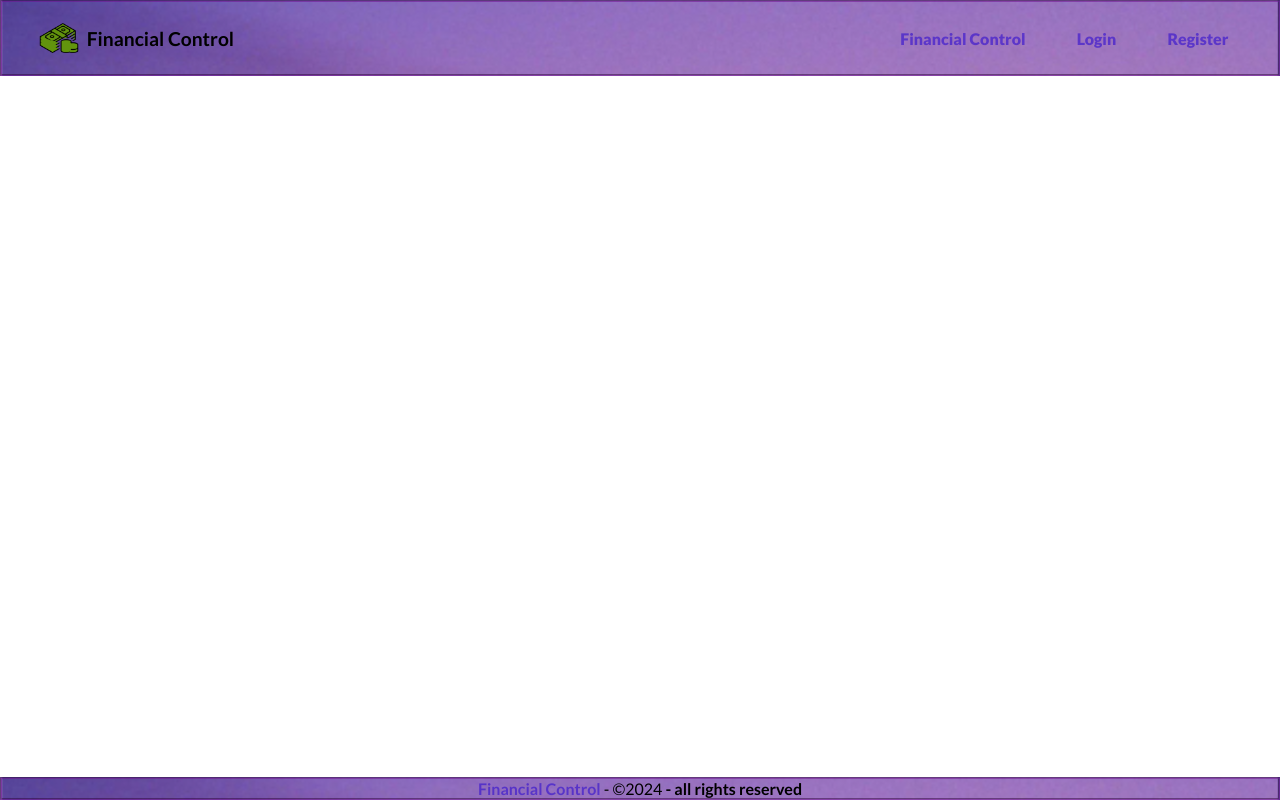
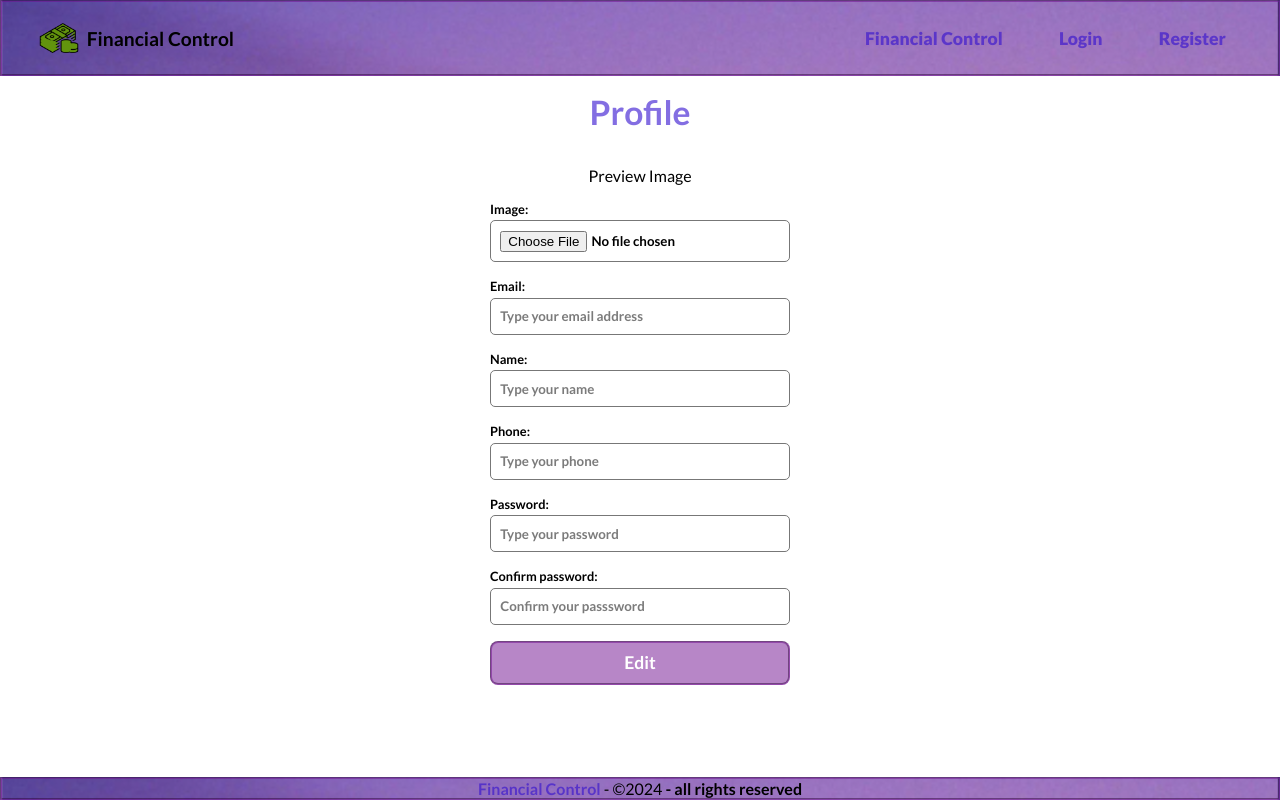
Before and after one commit to GustavoBiscaro/mindGroup, a React (Vite) app in the folder financialControl/client/vite-project/: page /user/profile in a window 1280 px wide. Built offline with nearby package versions, Linux system fonts and the light colour scheme; a web font is replaced by a local one.

Commit message:
Profile page + some adjusts

```diff
--- a/financialControl/client/vite-project/src/App.jsx
+++ b/financialControl/client/vite-project/src/App.jsx
@@ -16,6 +16,7 @@
 /* Context */
 import { UserProvider } from './CONTEXT/UserContext';
 import Message from './COMPONENTS/layout/Message';
+import Profile from './COMPONENTS/pages/User/Profile';
 
 
 function App() {
@@ -28,7 +29,10 @@
                     <Routes>
                         <Route path="/login" element={<Login />} />
                         <Route path="/register" element={<Register />} />
+                        <Route path="/user/profile" element={<Profile />} />
                         <Route path="/" element={<Home />} />
+
+
                     </Routes>
                 </Container>
                 <Footer />
--- a/financialControl/client/vite-project/src/COMPONENTS/form/Form.module.css
+++ b/financialControl/client/vite-project/src/COMPONENTS/form/Form.module.css
@@ -39,6 +39,7 @@
     margin-top: 1em;
     color: #ccc;
     font-weight: bolder;
+
 }
 
 .form_container p a {
--- a/financialControl/client/vite-project/src/COMPONENTS/layout/Navbar.jsx
+++ b/financialControl/client/vite-project/src/COMPONENTS/layout/Navbar.jsx
@@ -26,6 +26,9 @@
                     authenticated ? (
 
                         <>
+                           <li>
+                                <Link to="/user/profile">Perfil</Link>
+                           </li>
                            <li onClick={logout}>Exit</li>
                         </>
 
--- a/financialControl/client/vite-project/src/COMPONENTS/layout/Navbar.module.css
+++ b/financialControl/client/vite-project/src/COMPONENTS/layout/Navbar.module.css
@@ -64,11 +64,17 @@
     padding: 0.5em 0.8em;
     /* Reduced padding */
     border-radius: 5px;
+}
 
+.navbar li {
+   font-size: 1.1em;
+   font-weight: bolder;
 }
 
 .navbar li:hover {
     background-color: var(--main-color);
+    color: #fff;
+    font-weight: bolder;
 }
 
 .navbar li:hover>a {
--- a/financialControl/client/vite-project/src/COMPONENTS/pages/User/Profile.jsx
+++ b/financialControl/client/vite-project/src/COMPONENTS/pages/User/Profile.jsx
@@ -0,0 +1,88 @@
+import React, { useState, useEffect } from 'react'
+
+import styles from './Profile.module.css'
+import formStyles from '../../form/Form.module.css';
+
+import Input from './../../form/Input';
+
+const Profile = () => {
+
+    const [user, setUser] = useState({})
+
+    function onFileChange(e) {
+
+    }
+
+    function handleChange(e) {
+
+    }
+
+    return (
+
+
+        <section>
+            <div  className={styles.profile_header}>
+                <h1>Profile</h1>
+                <p>Preview Image</p>
+            </div>
+
+            <form className={formStyles.form_container}>
+                <Input
+                    text="Image"
+                    type="file"
+                    name="image"
+                    handleOnChange={onFileChange}
+
+                />
+
+                <Input
+                    text="Email"
+                    type="email"
+                    name="email"
+                    placeholder="Type your email address"
+                    handleOnChange={handleChange}
+                    value={user.email || ''}
+                />
+
+                <Input
+                    text="Name"
+                    type="text"
+                    name="name"
+                    placeholder="Type your name"
+                    handleOnChange={handleChange}
+                    value={user.name || ''}
+                />
+
+                <Input
+                    text="Phone"
+                    type="text"
+                    name="phone"
+                    placeholder="Type your phone"
+                    handleOnChange={handleChange}
+                    value={user.phone || ''}
+                />
+
+                <Input
+                    text="Password"
+                    type="password"
+                    name="password"
+                    placeholder="Type your password"
+                    handleOnChange={handleChange}
+
+                />
+
+                <Input
+                    text="Confirm password"
+                    type="password"
+                    name="confirmpassword"
+                    placeholder="Confirm your passsword"
+                    handleOnChange={handleChange}
+                />
+
+                <input type="submit" value="Edit" />
+            </form>
+        </section>
+    )
+}
+
+export default Profile
--- a/financialControl/client/vite-project/src/COMPONENTS/pages/User/Profile.module.css
+++ b/financialControl/client/vite-project/src/COMPONENTS/pages/User/Profile.module.css
@@ -0,0 +1,4 @@
+.profile_header {
+    text-align: center;
+    margin-bottom: 1em;
+}
```
